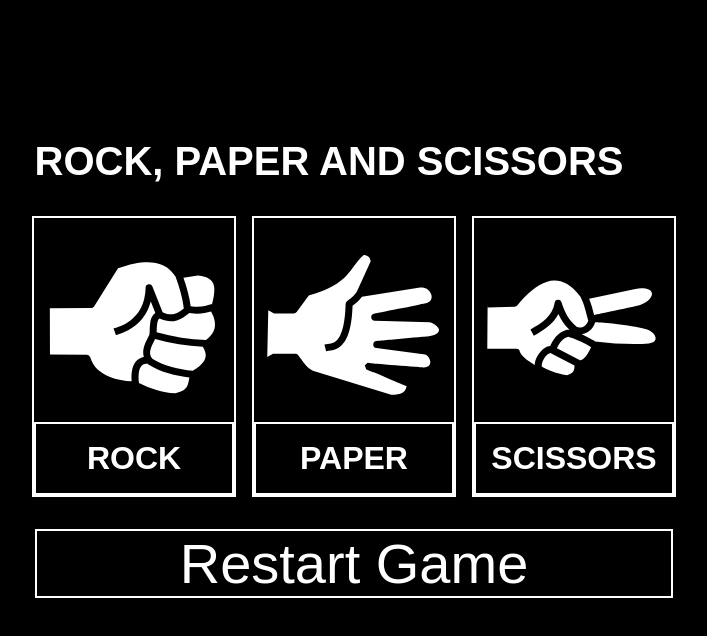
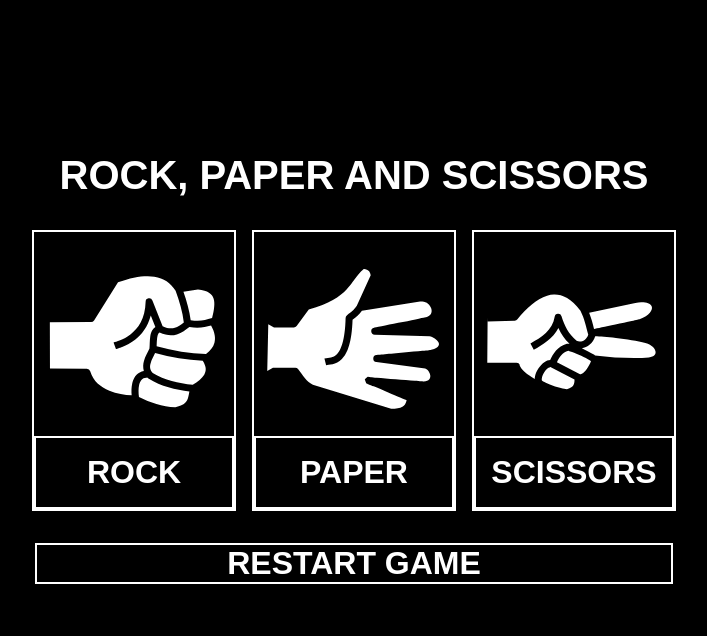
Before and after one commit to thewanderer-cs/rock-paper-scissors, a plain HTML site: page index.html in a window 1280 px wide. Shown: the whole page, without its empty margins (286-993 px from the left). Drawn offline with Linux system fonts and the light colour scheme.

Commit message:
simple adjustments to css file

```diff
--- a/index.html
+++ b/index.html
@@ -22,7 +22,7 @@
             <button id="scissors-btn">SCISSORS</button>
         </div>
     </div>
-    <button id="restart">Restart Game</button>
+    <button id="restart">RESTART GAME</button>
     <div id="score"></div>
     <div id="result"></div>
 
--- a/styles.css
+++ b/styles.css
@@ -21,8 +21,6 @@ body{
 .title{
     font-size: 40px;
     font-weight: 900;
-    margin-left: -50px;
-
 }
 #game-buttons{
     display: flex;
@@ -59,6 +57,7 @@ body{
 #restart{
     background-color: black;
     border: 2px white solid;
-    font-size: 56px;
+    font-size: 32px;
     width: 638px;
+    font-weight: 900;
 }
```
